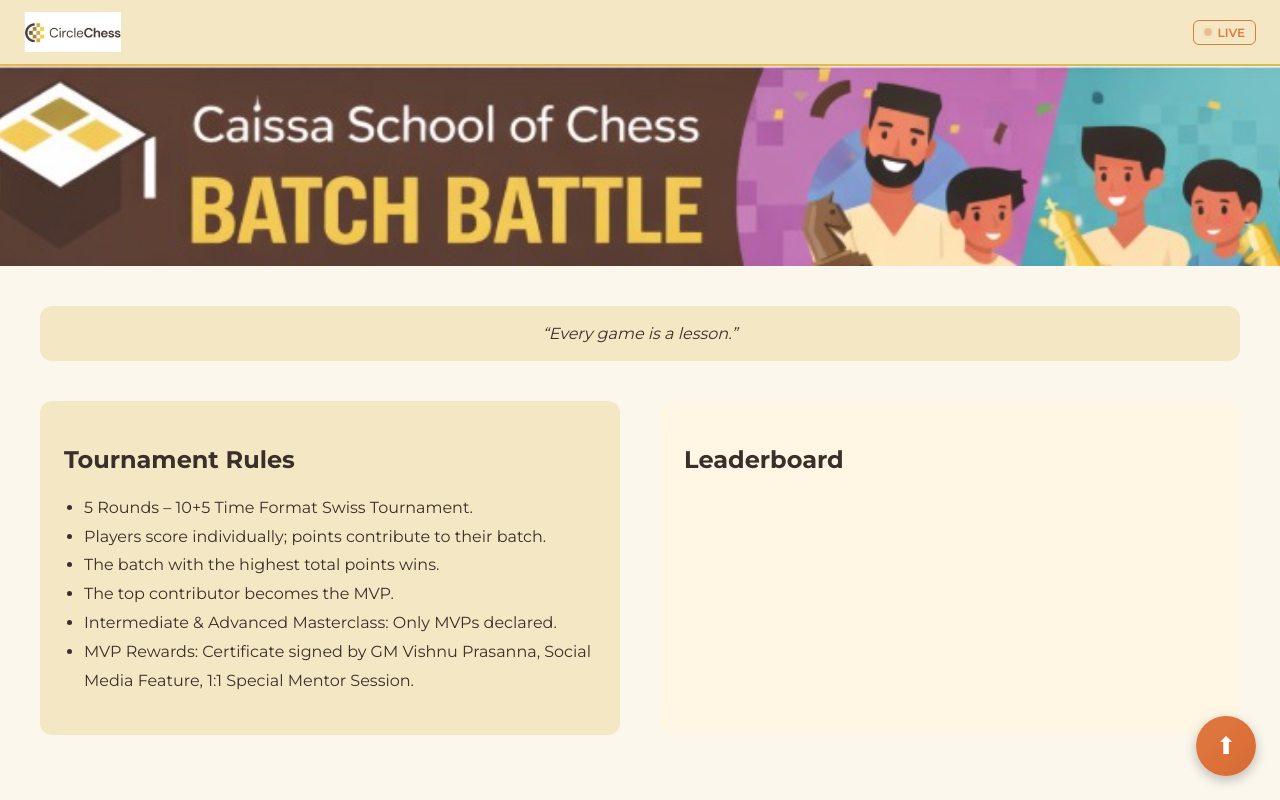
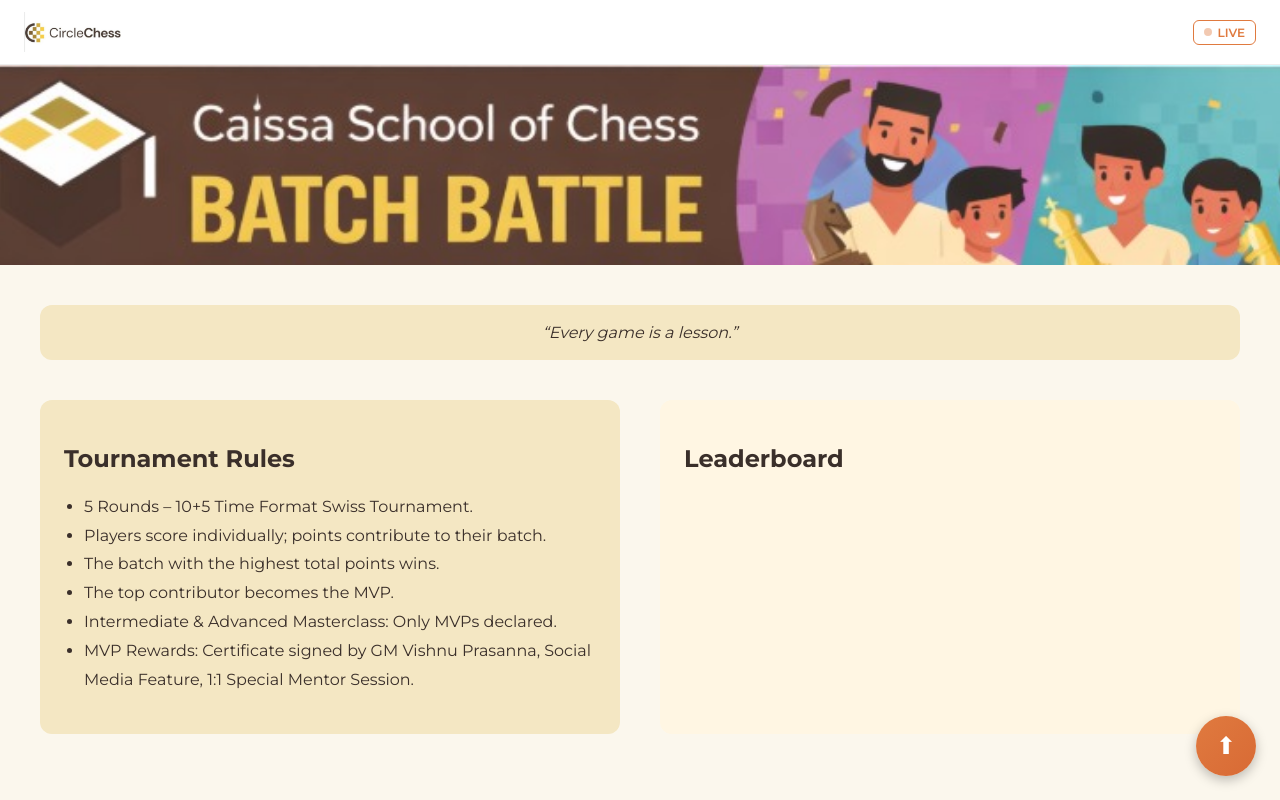
Before and after one commit to mrinalini-d/leaderboard, a plain HTML site: page index.html in a window 1280 px wide. Drawn offline with Linux system fonts and the light colour scheme.

Commit message:
Update index.html

```diff
--- a/index.html
+++ b/index.html
@@ -27,14 +27,13 @@ body {
 
 /* TOP HEADER */
 .topbar {
-  background:var(--light-sand);
+  background: white;   /* changed from light-sand */
   padding:12px 24px;
   display:flex;
   justify-content:space-between;
   align-items:center;
-  border-bottom:2px solid var(--warm-gold);
+  border-bottom:1px solid #eee;  /* softer divider */
 }
-
 .live-box {
   display:flex;
   align-items:center;
```
